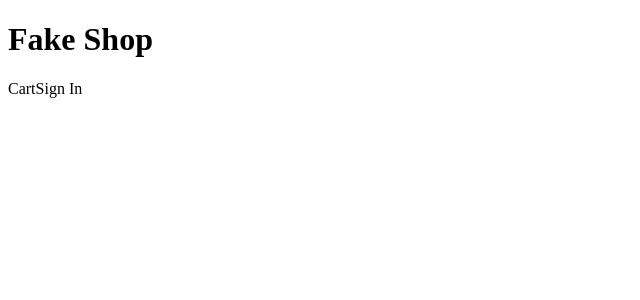
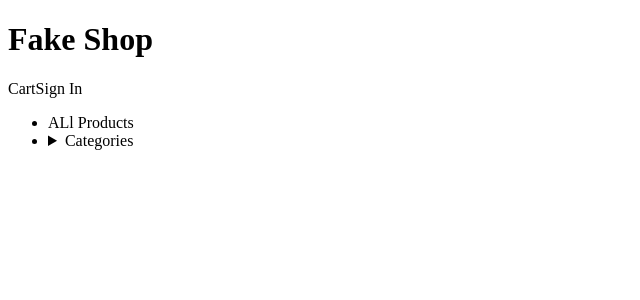
Before and after one commit to shabr4wy/E-commerce, a React (Vite) app: page / in a window 1280 px wide. Shown: the top 300 px of the page, without its empty margins (0-640 px from the left). Built offline with nearby package versions, Linux system fonts and the light colour scheme.

Commit message:
feat: add nav component

```diff
--- a/src/Nav.jsx
+++ b/src/Nav.jsx
@@ -1,7 +1,21 @@
 /** @format */
 
 const Nav = () => {
-  return <nav className="nav"></nav>;
+  return (
+    <nav className="nav">
+      <ul>
+        <li>
+          <a>ALl Products</a>
+        </li>
+        <li>
+          <details>
+            <summary>Categories</summary>
+            <ul></ul>
+          </details>
+        </li>
+      </ul>
+    </nav>
+  );
 };
 
 export default Nav;
```
